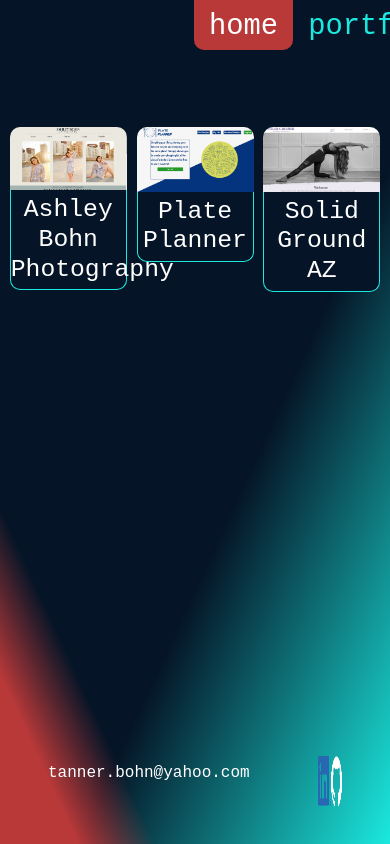
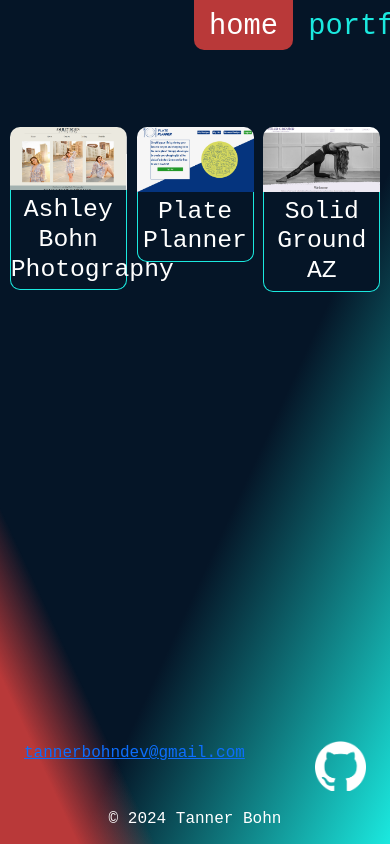
Before and after one commit to tbohn2/my_portfolio, a React (Vite) app: page /my_portfolio/portfolio in a window 390 px wide. Shown: the top 844 px of the page. Built offline with nearby package versions, Linux system fonts and the light colour scheme; a web font is replaced by a local one.

Commit message:
Added mobile state and mobile layout for footer

```diff
--- a/src/App.jsx
+++ b/src/App.jsx
@@ -1,5 +1,5 @@
-import { useState } from 'react';
-import { BrowserRouter as Router, Route, Routes, Link } from 'react-router-dom';
+import { useState, useEffect } from 'react';
+import { BrowserRouter as Router, Route, Routes } from 'react-router-dom';
 import Header from './components/header';
 import AboutMe from './components/pages/aboutMe';
 import Contact from './components/pages/contact';
@@ -10,21 +10,36 @@ import './styles/app.css';
 
 function App() {
 
+  const [mobile, setMobile] = useState(false);
   const [displayPage, setDisplayPage] = useState('AboutMe');
+
+  useEffect(() => {
+    if (window.innerWidth < 768) {
+      setMobile(true);
+    }
+
+    window.addEventListener('resize', () => {
+      if (window.innerWidth < 768) {
+        setMobile(true);
+      } else {
+        setMobile(false);
+      }
+    })
+  }, [])
 
   return (
     <Router basename='/my_portfolio'>
       <div className='d-flex align-items-center flex-column bg-2'>
-        <Header displayPage={displayPage} setDisplayPage={(page) => setDisplayPage(page)} />
+        <Header displayPage={displayPage} setDisplayPage={(page) => setDisplayPage(page)} mobile={mobile} />
         <div className='page-container'>
           <Routes>
-            <Route path="/" element={<AboutMe />} />
-            <Route path="/contact" element={<Contact />} />
-            <Route path="/portfolio" element={<Portfolio />} />
-            <Route path="/resume" element={<Resume />} />
+            <Route path="/" element={<AboutMe mobile={mobile} />} />
+            <Route path="/contact" element={<Contact mobile={mobile} />} />
+            <Route path="/portfolio" element={<Portfolio mobile={mobile} />} />
+            <Route path="/resume" element={<Resume mobile={mobile} />} />
           </Routes>
         </div>
-        <Footer />
+        <Footer mobile={mobile} />
       </div>
     </Router>
   )
--- a/src/components/footer.jsx
+++ b/src/components/footer.jsx
@@ -3,22 +3,34 @@ import '../styles/footer.css'
 import gitLogo from '../assets/github-logo.png'
 import liLogo from '../assets/LI-logo.png'
 
-// Returns footer including buttons with as to GitHub, aedIn, and Facebook
-function Footer() {
+function Footer({ mobile }) {
+    if (mobile) {
         return (
-        <footer className="roboto col-12 px-5 d-flex justify-content-between align-items-center">
-            <p>tanner.bohn@yahoo.com</p>
-            <div className="d-flex justify-content-between col-1">
-                <a href="https://www.aedin.com/in/tanner-bohn-084060285" type='button' className="">
-                    <img src={liLogo} alt="aed-in Logo" />
+            <footer className="roboto col-12 px-4 d-flex flex-column align-items-center py-2">
+                <div className="col-12 d-flex align-items-center justify-content-between">
+                    <a href="mailto:tannerbohndev@gmail.com">tannerbohndev@gmail.com</a>
+                    <a href="https://github.com/tbohn2" type='button' className="my-3">
+                        <img className="footer-icon" src={gitLogo} alt="GitHub Logo" />
                     </a>
-                <a href="https://github.com/tbohn2" type='button' className="">
-                    <img src={gitLogo} alt="aed-in Logo" />
+                </div>
+                <p className="m-0">&copy; 2024 Tanner Bohn</p>
+            </footer>);
+    } else {
+        return (
+            <footer className="roboto col-12 px-4 d-flex justify-content-between align-items-center py-2">
+                <a className="col-4" href="mailto:tannerbohndev@gmail.com">tannerbohndev@gmail.com</a>
+                <p className="m-0 col-4 text-center">&copy; 2024 Tanner Bohn</p>
+                <div className="d-flex justify-content-end col-4">
+                    {/* <a href="https://www.aedin.com/in/tanner-bohn-084060285" type='button'>
+                    <img className="footer-icon" href="https://www.aedin.com/in/tanner-bohn-084060285" src={liLogo} alt="Linked-in Logo" />
+                </a> */}
+                    <a href="https://github.com/tbohn2" type='button' >
+                        <img className="footer-icon" src={gitLogo} alt="GitHub Logo" />
                     </a>
                 </div>
             </footer>
-
         )
+    }
 }
 
 export default Footer;
```
Lines whose indentation alone changed are shown as unchanged.
